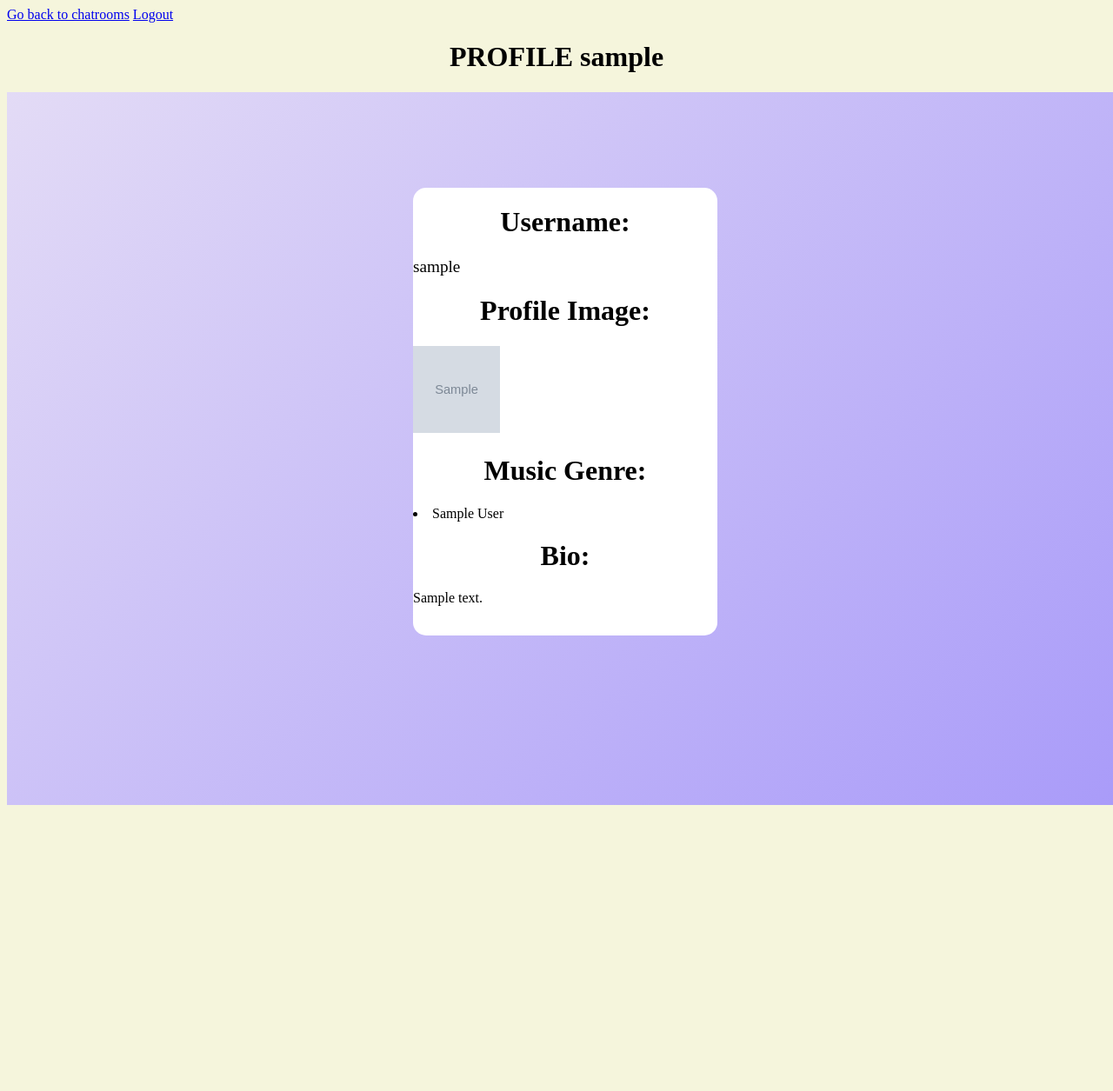
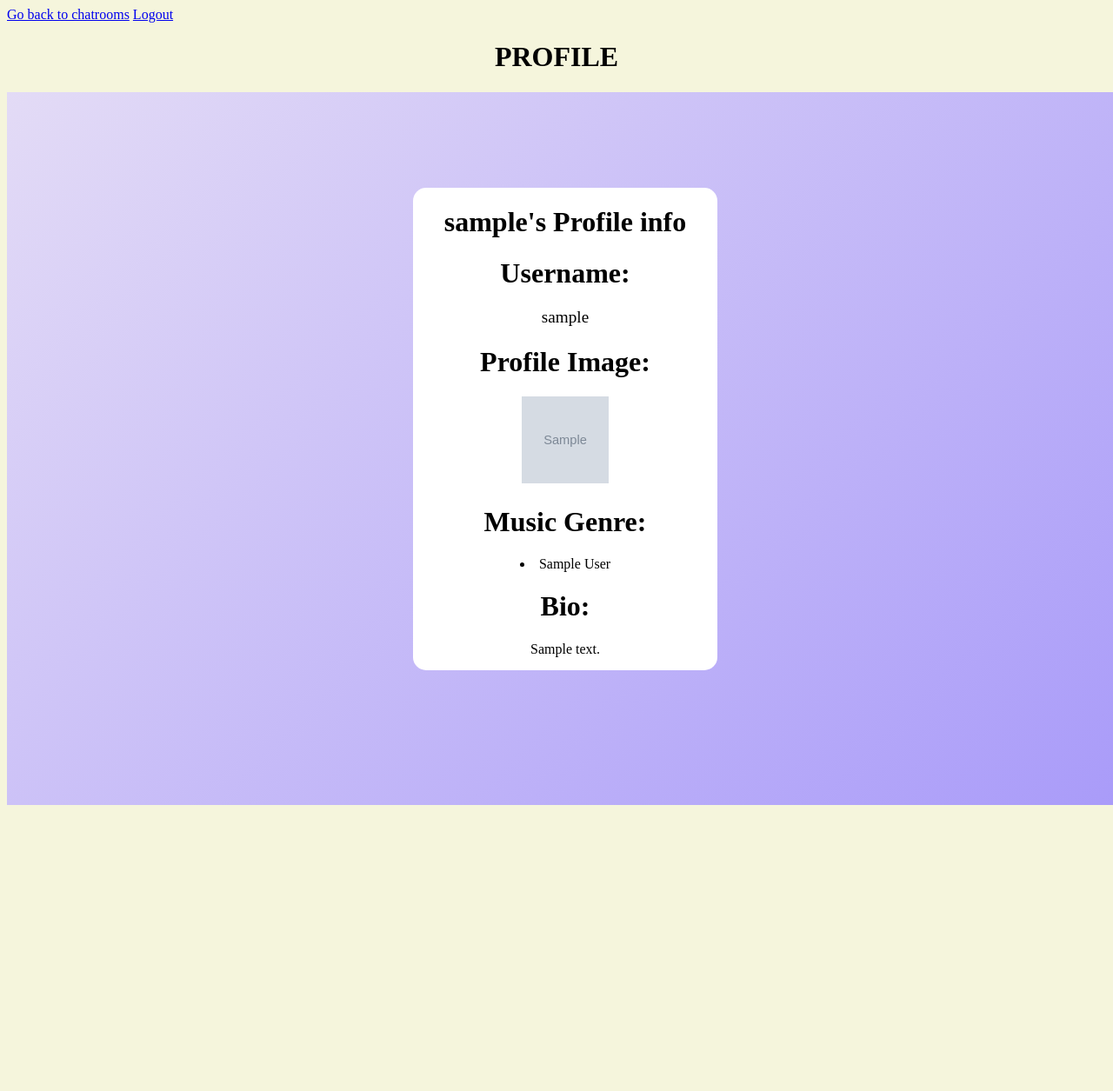
Before and after one commit to Zeotical/MMUsic-TC2L-03, a Flask app: page /profile in a window 1280 px wide. Shown: the whole page at 87% size. Before the commit the page ends 926 px from the top, so only its background shows below. Run offline with Flask 3, Linux system fonts and the light colour scheme; the visitor is signed in with stand-in values (Sample User, id 1); tables that the repository leaves empty or names only in its code hold one stand-in row (values such as "Sample post"); grey boxes marked "Sample" are stand-in pictures; some libraries are stand-ins or nearby versions; grey boxes are pictures that could not be loaded.

Commit message:
css pt 3 bg missing

```diff
--- a/static/styles.css
+++ b/static/styles.css
@@ -25,7 +25,7 @@ text-align: center;
 font-size: xx-large;
 }
 
-.btn-register, .btn-login , .lnk-login{
+.btn-register, .lnk-login{
     display: block;
     width:100%;
     margin: 0 auto;
@@ -48,7 +48,7 @@ font-size: xx-large;
     display: block;
     position: relative;
     bottom: 77px;
-    left: 830px;
+    left: 750px;
     width: 30px;
     height: 30px;
 }
@@ -204,7 +204,7 @@ form button {
     display: block;
     position: relative;
     bottom: 80px;
-    right: -745px;
+    right: -245px;
     width: 35px;
     height: 35px;
 }
@@ -216,24 +216,13 @@ form button {
     text-size-adjust: 700px;
 }
 
-/* #profile_form {
-    background-color: #fff;
-    border-radius: 5px;
-    box-shadow: 0 2px 4px rgba(0, 0, 0, 0.2);
-    padding: 30px 50px;
-    width: 600px;
-    max-width: 100%;
-    text-align: center;
-    margin: 0 auto;
-} */
-
 
 #s_username{
     font-size: larger;
 
 }
 
-.btn-edit{
+.btn-edit ,.btn-login{
     display: block;
     width:140px;
     margin: 0 auto;
@@ -259,7 +248,7 @@ form button {
 
 .card{
     width: 350px;
-    height: 515px;
+    height: 555px;
     margin: 100px auto 0;
     perspective: 1000px;
 }
@@ -278,21 +267,25 @@ form button {
     border-radius: 15px;
     position:absolute;
     background: #fff;
+    text-align: center;
     backface-visibility: hidden;
 }
 
 
 .back{
     background: #fff;
-    color: #333;
     padding: 20px 40px;
     transform: rotateY(180deg);
     width:100%;
-    height:100%;
+    height:180%;
     border-radius: 15px;
     position:absolute;
     backface-visibility: hidden;
 
+}
+.back button{
+    display: inline;
+    text-align: center;
 }
 
 
--- a/templates/profile.html
+++ b/templates/profile.html
@@ -6,12 +6,13 @@
 <a href="{{url_for("logout" )}}" class="btn btn-danger">Logout</a>
 
 
-<h1>PROFILE  {{update.username}}</h1>
+<h1>PROFILE  </h1>
 
 <div class="contain">
   <div class="card">
      <div class="card-inner">
          <div class="front">
+          <h1>{{update.username}}'s Profile info</h1>
             <h1>Username:</h1>
             <span id="s_username">{{update.username}}</span>
 
```
